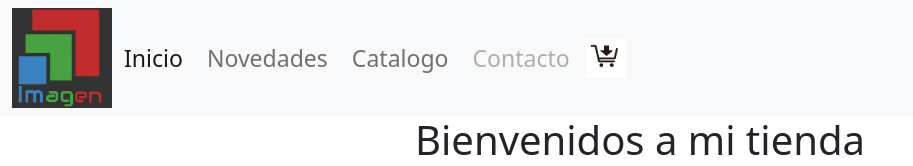
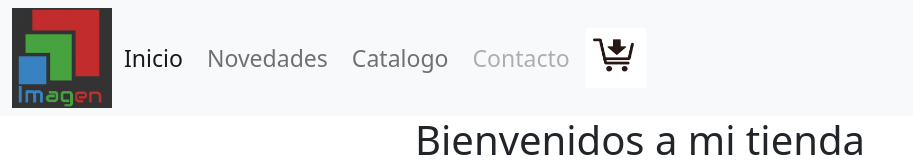
Before and after one commit to LucasKatz/proyectoreactCoderhouse, a React (Create React App) app: page / in a window 1280 px wide. Shown: the top 166 px of the page, without its empty margins (0-913 px from the left). Built offline with nearby package versions, Linux system fonts and the light colour scheme.

Commit message:
Faltan detalles de edicion

```diff
--- a/src/Componentes/CartWidget/CartWidget.css
+++ b/src/Componentes/CartWidget/CartWidget.css
@@ -6,8 +6,8 @@
 }
 
 .widget img {
-    width: 40px;
-    height: 40px;
+    width: 60px;
+    height: 60px;
 }
 
 .contador {
--- a/src/Componentes/NavBar/NavBar.css
+++ b/src/Componentes/NavBar/NavBar.css
@@ -2,10 +2,8 @@
 nav {
     font-size: larger;
     align-items: center;
-  }
-
-  nav .logo {
-    margin-right: 50px;
+    background-color: rgb(50, 50,50);
+    color: aliceblue;
   }
 
   nav ul {
```
Also changed, not shown: src/Componentes/NavBar/NavBar.jsx (renamed from src/Componentes/NavBar/NavBar.js).
